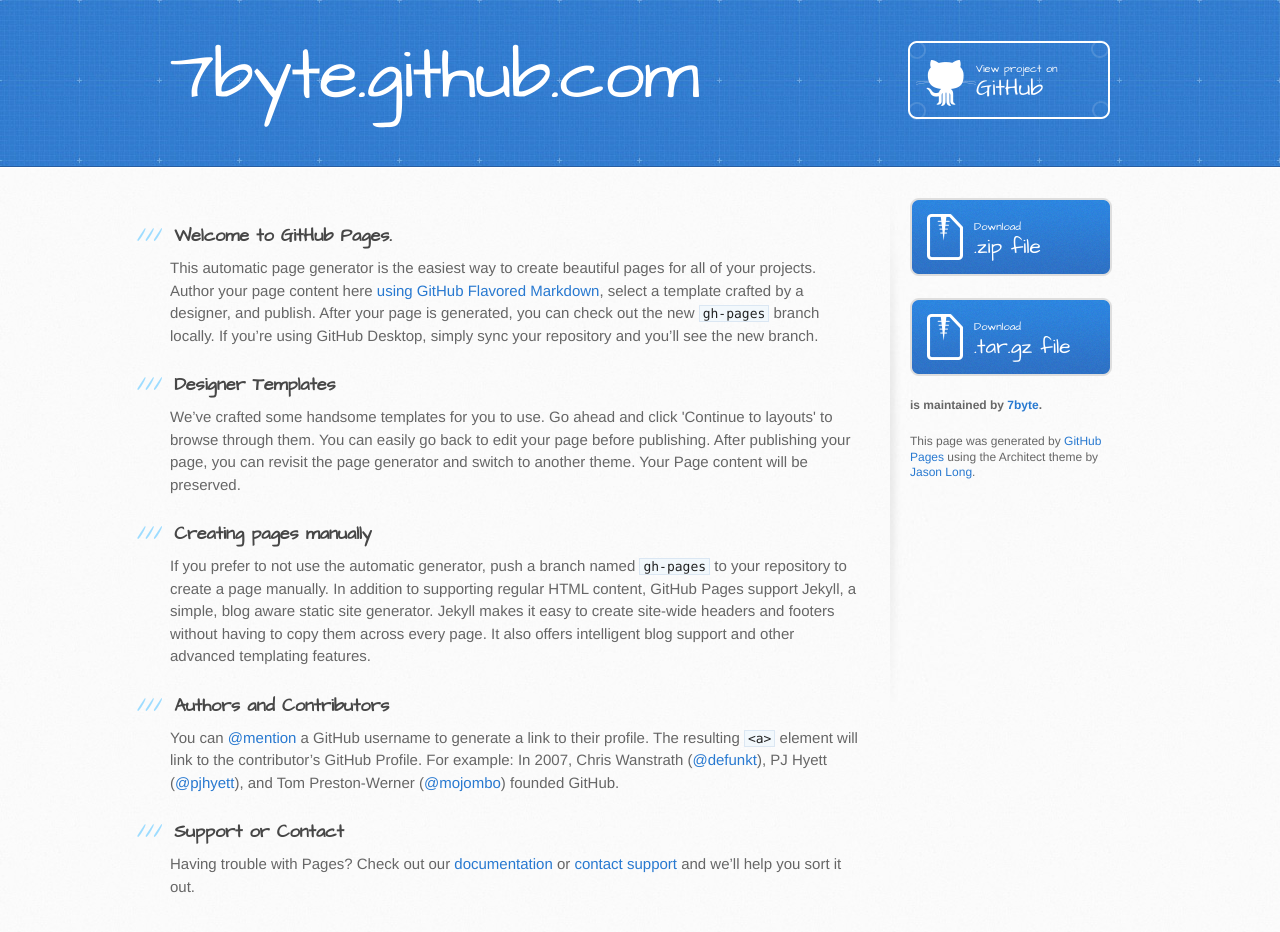
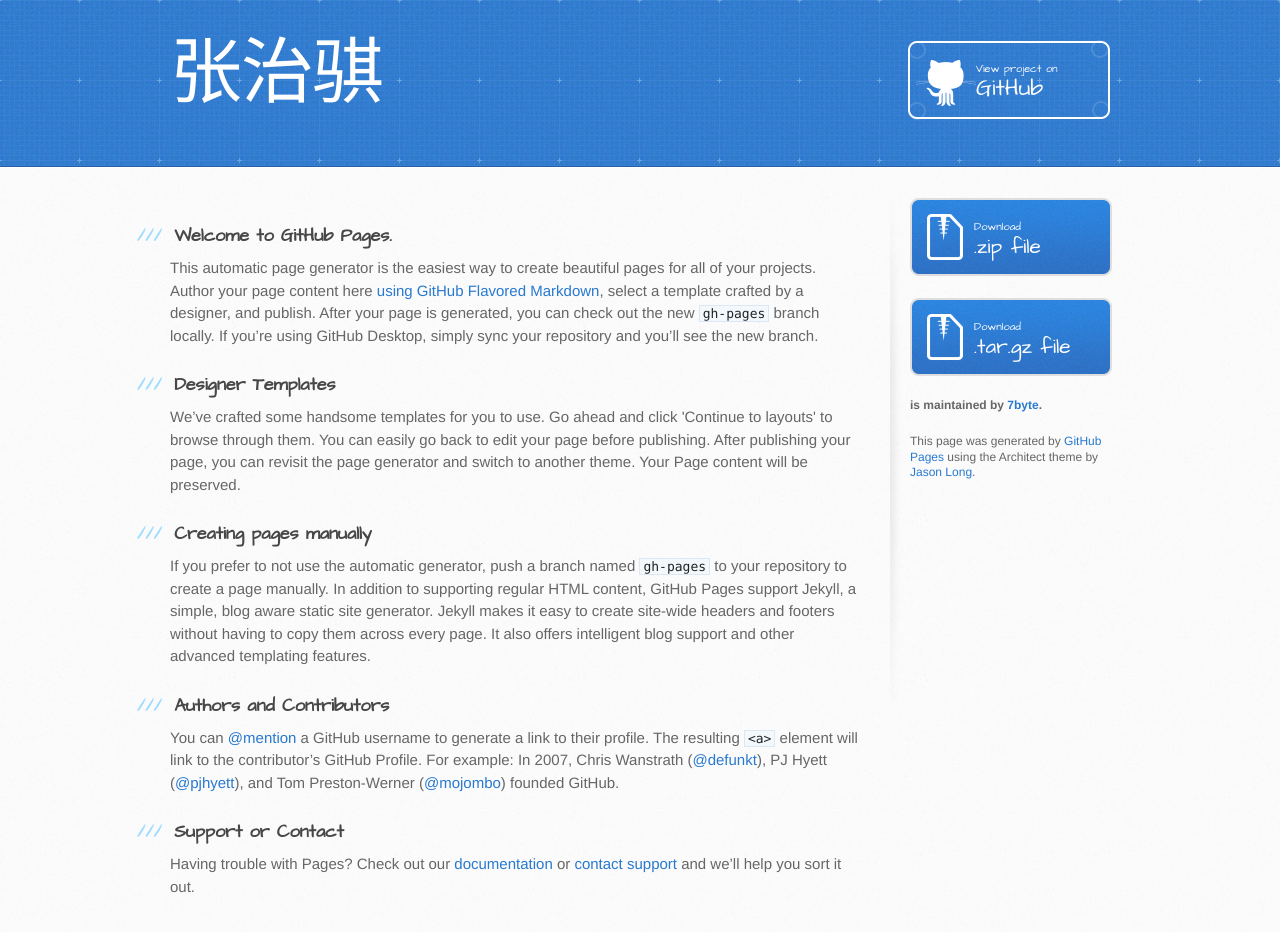
Before and after one commit to 7byte/7byte.github.com, a plain HTML site: page index.html in a window 1280 px wide. Drawn offline with Linux system fonts and the light colour scheme.

Commit message:
修改标题

```diff
--- a/index.html
+++ b/index.html
@@ -13,13 +13,13 @@
     <script src="//html5shiv.googlecode.com/svn/trunk/html5.js"></script>
     <![endif]-->
 
-    <title>7byte.github.com by 7byte</title>
+    <title>张治骐 by 7byte</title>
   </head>
 
   <body>
     <header>
       <div class="inner">
-        <h1>7byte.github.com</h1>
+        <h1>张治骐</h1>
         <h2></h2>
         <a href="https://github.com/7byte/zhangzhiqi" class="button"><small>View project on</small> GitHub</a>
       </div>
```
